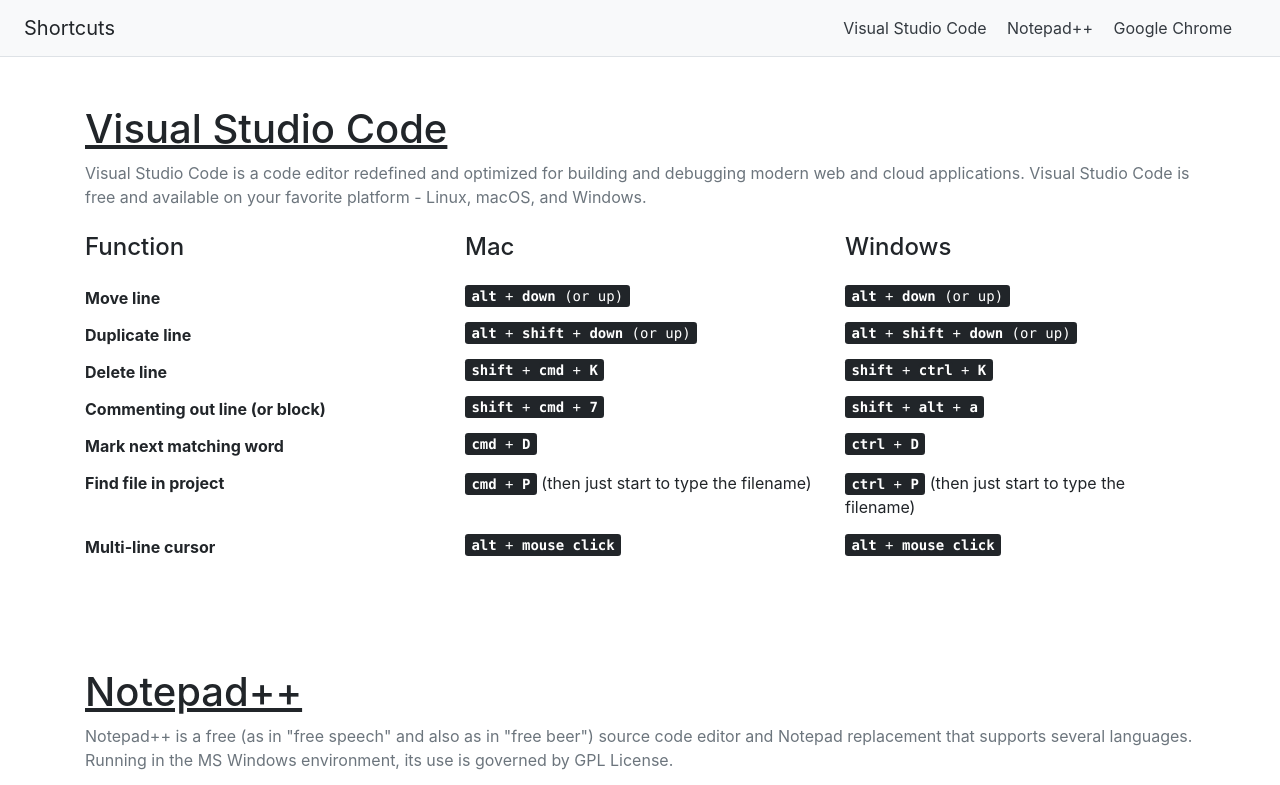
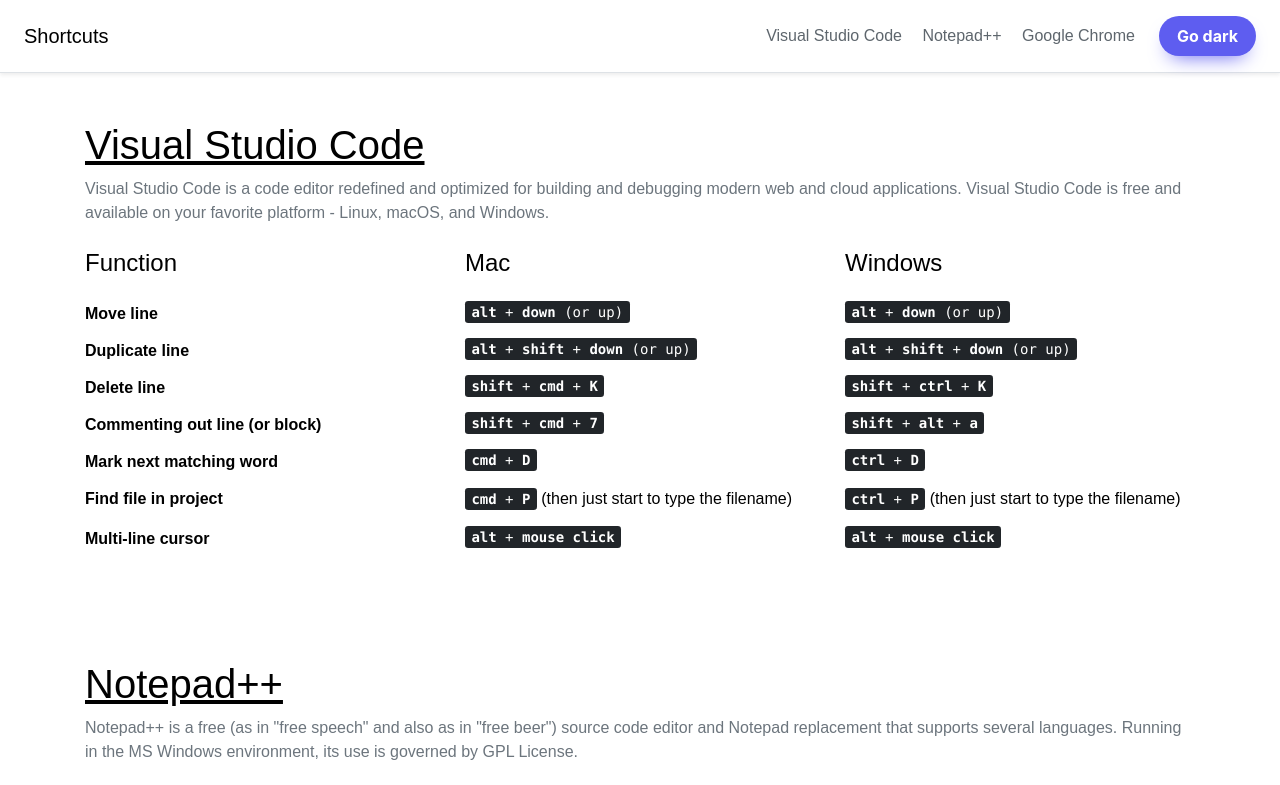
Before and after one commit to PROOHF/shortcuts, a plain HTML site: page index.html in a window 1280 px wide. Shown: the top 785 px of the page. Drawn offline with nearby package versions, Linux system fonts and the light colour scheme.

Commit message:
Added darkmode

```diff
--- a/css/shortcuts.css
+++ b/css/shortcuts.css
@@ -1,10 +1,10 @@
 
 a {
-  color: gray;
+  color: #5e666d;
 }
 
 a:hover {
-  color: red;
+  color: #ac94f4;
 }
 
 dd {
@@ -15,6 +15,40 @@
   background-color: #ac94f4;
 }
 
+body {
+  background-color: white;
+  color: black;
+  font-family: sans-serif;
+  transition: background-color 0.5s ease, color 0.5s ease;
+}
+
+.dark-mode {
+  background-color: #121212;
+  color: #f1f1f1;
+}
+
+#theme-toggle {
+  background: #5E5DF0;
+  border-radius: 999px;
+  box-shadow: #5E5DF0 0 10px 20px -10px;
+  box-sizing: border-box;
+  color: #FFFFFF;
+  cursor: pointer;
+  font-family: Inter,Helvetica,"Apple Color Emoji","Segoe UI Emoji",NotoColorEmoji,"Noto Color Emoji","Segoe UI Symbol","Android Emoji",EmojiSymbols,-apple-system,system-ui,"Segoe UI",Roboto,"Helvetica Neue","Noto Sans",sans-serif;
+  font-size: 16px;
+  font-weight: 700;
+  line-height: 24px;
+  opacity: 1;
+  outline: 0 solid transparent;
+  padding: 8px 18px;
+  user-select: none;
+  -webkit-user-select: none;
+  touch-action: manipulation;
+  width: fit-content;
+  word-break: break-word;
+  border: 0;
+}
+
 footer {
   padding-top: 3rem;
   padding-bottom: 3rem;
--- a/index.html
+++ b/index.html
@@ -14,17 +14,20 @@
 
 <body>
   <header>
-    <div class="bg-light d-flex flex-column flex-md-row align-items-center p-3 px-md-4 border-bottom shadow-sm">
+    <div class=" d-flex flex-column flex-md-row align-items-center p-3 px-md-4 border-bottom shadow-sm">
       <h5 class="my-0 mr-md-auto font-weight-normal">Shortcuts</h5>
       <nav class="my-2 my-md-0 mr-md-3">
-        <a class="p-2 text-dark" href="#visual_studio_code">Visual Studio Code</a>
-        <a class="p-2 text-dark" href="#notepad++">Notepad++</a>
-        <a class="p-2 text-dark" href="#google_chrome">Google Chrome</a>
+        <a class="p-2" href="#visual_studio_code">Visual Studio Code</a>
+        <a class="p-2" href="#notepad++">Notepad++</a>
+        <a class="p-2" href="#google_chrome">Google Chrome</a>
       </nav>
+      <button role="button" id="theme-toggle">
+        Switch Theme
+      </button>
     </div>
   </header>
 
-  <div class="bg-white">
+  <div>
     <div class="container">
       <h1 class="pt-5" id="visual_studio_code"><u>Visual Studio Code</u></h1>
       <p class="text-muted mb-4">Visual Studio Code is a code editor redefined and optimized for building and debugging modern web and cloud applications. Visual Studio Code is free and available on your favorite platform - Linux, macOS, and Windows.</p>
@@ -65,7 +68,7 @@
     </div>
   </div>
 
-  <div class="bg-white">
+  <div>
     <div class="container">
       <h1 class="pt-5" id="notepad++"><u>Notepad++</u></h1>
       <p class="text-muted mb-4">Notepad++ is a free (as in "free speech" and also as in "free beer") source code editor and Notepad replacement that supports several languages. Running in the MS Windows environment, its use is governed by GPL License.</p>
@@ -124,7 +127,7 @@
     </div>
   </div>
 
-  <div class="bg-white">
+  <div>
     <div class="container">
       <h1 class="pt-5" id="google_chrome"><u>Google Chrome</u></h1>
       <p class="text-muted mb-4">Google Chrome is a web browser developed by Google. It allows users to access and browse the internet, view web pages, and interact with online content. Chrome is known for its speed, security features, and minimalist design.</p>
@@ -166,9 +169,12 @@
     </div>
   </div>
 
-  <footer class="bg-dark text-white">
+  <footer class="">
     <div class="container">
       <p class="float-right"><a href="#">Back to top</a></p>
       <i class="fa fa-github" aria-hidden="true"></i> This code is available on <a href="https://github.com/PROOHF">GitHub</a> | Have this random dude made more useful stuff? <a href="http://www.proohf.com/">Let's see</a>
     </div>
   </footer>
+  <script src="js/script.js"></script>
+</body>
+</html>
--- /dev/null
+++ b/js/script.js
@@ -0,0 +1,20 @@
+const darkmodebutton = document.getElementById('theme-toggle');
+const body = document.body;
+
+function updateButtonText(isDark) {
+  darkmodebutton.textContent = isDark ? 'Go light' : 'Go dark';
+}
+
+const savedTheme = localStorage.getItem('proohf_theme');
+if (savedTheme === 'dark') {
+  body.classList.add('dark-mode');
+  updateButtonText(true);
+} else {
+  updateButtonText(false);
+}
+
+darkmodebutton.addEventListener('click', () => {
+  const isDarkMode = body.classList.toggle('dark-mode');
+  localStorage.setItem('proohf_theme', isDarkMode ? 'dark' : 'light');
+  updateButtonText(isDarkMode);
+});
```
